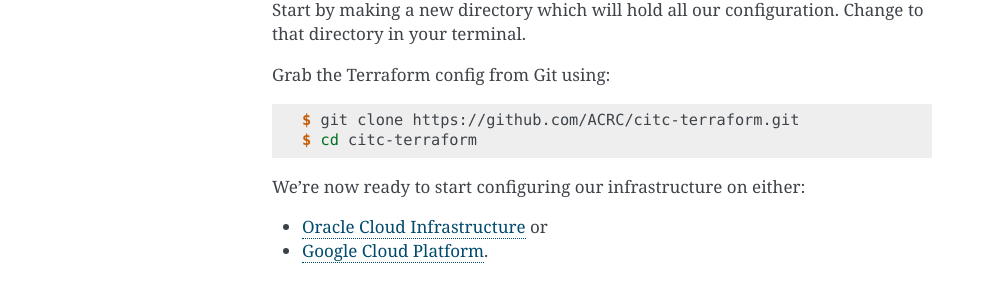
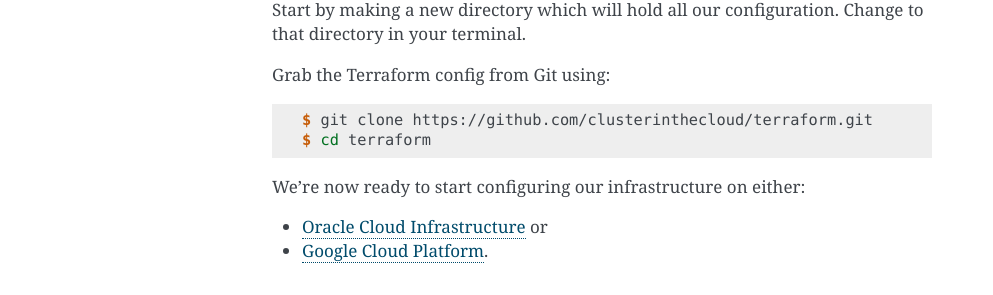
Before and after one commit to clusterinthecloud/docs, a Sphinx documentation site: the page built from source/infrastructure.rst, in a window 1280 px wide. Shown: the part 585-880 px from the top of the page, without its empty margins (148-1141 px from the left). Built offline with Sphinx 7.4.7, drawn with Linux system fonts in a browser that asks for light colours.

Commit message:
Update URLs for repo moves

```diff
--- a/source/index.rst
+++ b/source/index.rst
@@ -19,7 +19,7 @@ but for now Oracle Cloud Infrastructure and Google Cloud Platform are covered.
 
 This tutorial and the Cluster in the Cloud software was created by `Matt Williams <https://github.com/milliams/>`_
 at the `ACRC in Bristol <http://www.bristol.ac.uk/acrc/>`_.
-Contributions to this tutorial document are welcome `at GitHub <https://github.com/ACRC/cluster-in-the-cloud>`_.
+Contributions to this tutorial document are welcome `at GitHub <https://github.com/clusterinthecloud/docs>`_.
 
 .. admonition:: If you need help
 
--- a/source/infrastructure.rst
+++ b/source/infrastructure.rst
@@ -31,8 +31,8 @@ Grab the Terraform config from Git using:
 
 .. code-block:: shell-session
 
-   $ git clone https://github.com/ACRC/citc-terraform.git
-   $ cd citc-terraform
+   $ git clone https://github.com/clusterinthecloud/terraform.git
+   $ cd terraform
 
 We're now ready to start configuring our infrastructure on either:
 
--- a/source/running.rst
+++ b/source/running.rst
@@ -194,7 +194,7 @@ Reporting issues
 ----------------
 
 Please report questions and problems to `Cluster in the Cloud GitHub Issues
-<https://github.com/milliams/cluster-in-the-cloud/issues>`_.
+<https://github.com/clusterinthecloud/support/issues>`_.
 
 You can gather diagnostic information from your cluster which might help
 pinpoint problems by running
```
